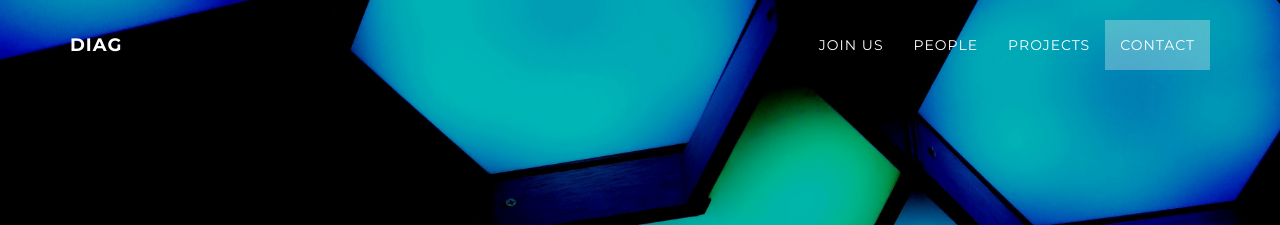
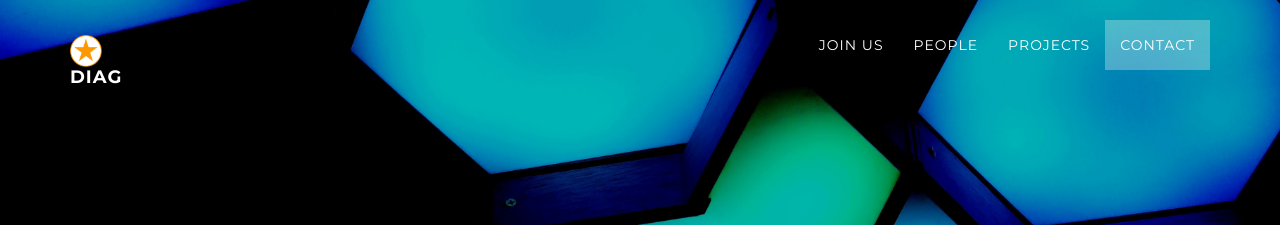
Before and after one commit to raflereak/diag-dgist.github.io, a Jekyll site: the page built from index.html, in a window 1280 px wide. Shown: the top 225 px of the page. Built offline with Jekyll 4.4.1, drawn with Linux system fonts in a browser that asks for light colours.

Commit message:
added logo img

```diff
--- a/_includes/nav.html
+++ b/_includes/nav.html
@@ -6,7 +6,7 @@
                     <i class="fa fa-bars"></i>
                 </button>
                 <a class="navbar-brand page-scroll" href="#page-top">
-                    <!--i class="fa fa-play-circle"></i--> DIAG
+                    <img src="/img/logo_small.png" alt="" width="32"> DIAG
                 </a>
             </div>
 
```
Also changed, not shown: img/logo_large.png (added), img/logo_small.png (added).
